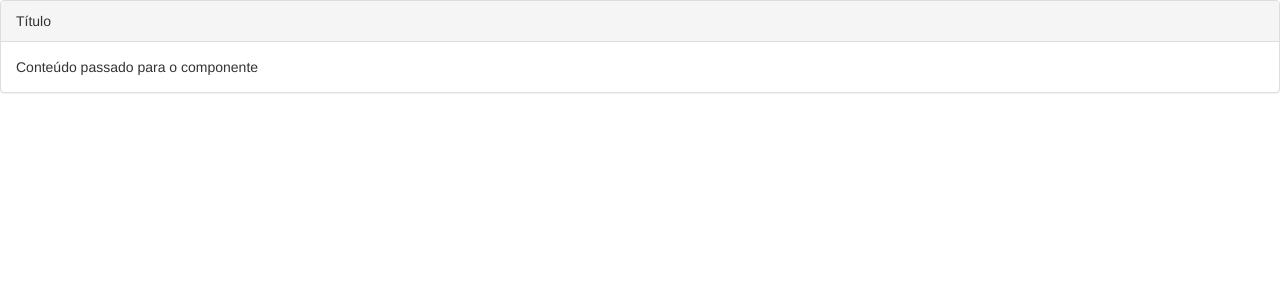
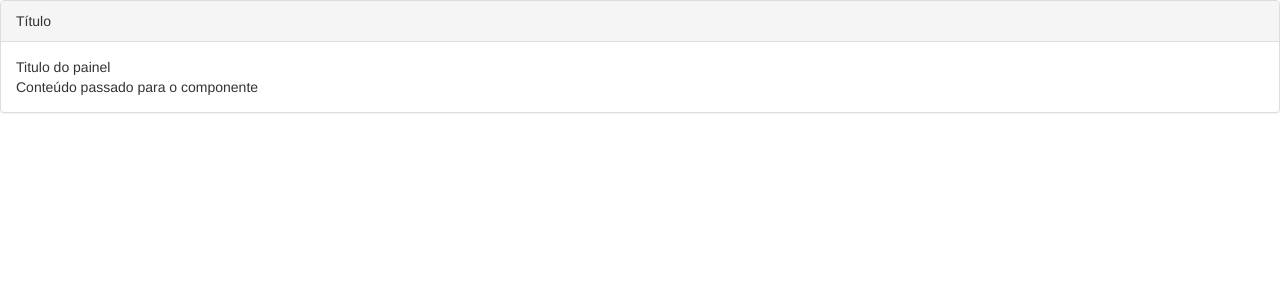
Before and after one commit to iarlenaquiles/diretivas-angular2, an Angular app: page / in a window 1280 px wide. Shown: the top 300 px of the page. Built offline with nearby package versions, Linux system fonts and the light colour scheme.

Commit message:
Passando o conteúdo via seletor

```diff
--- a/src/app/app.component.html
+++ b/src/app/app.component.html
@@ -4,6 +4,13 @@
 <!-- <app-diretiva-ngclass></app-diretiva-ngclass> -->
 <!-- <app-diretiva-ngstyle></app-diretiva-ngstyle> -->
 <!-- <app-operador-elvis></app-operador-elvis> -->
+<!-- <app-exemplo-ngcontent>
+  Conteúdo passado para o componente
+</app-exemplo-ngcontent> -->
+
+
 <app-exemplo-ngcontent>
-  Conteúdo passado para o componente
+  <div class="titulo">Titulo do painel</div>
+
+  <div class="corpo">Conteúdo passado para o componente</div>
 </app-exemplo-ngcontent>
```
